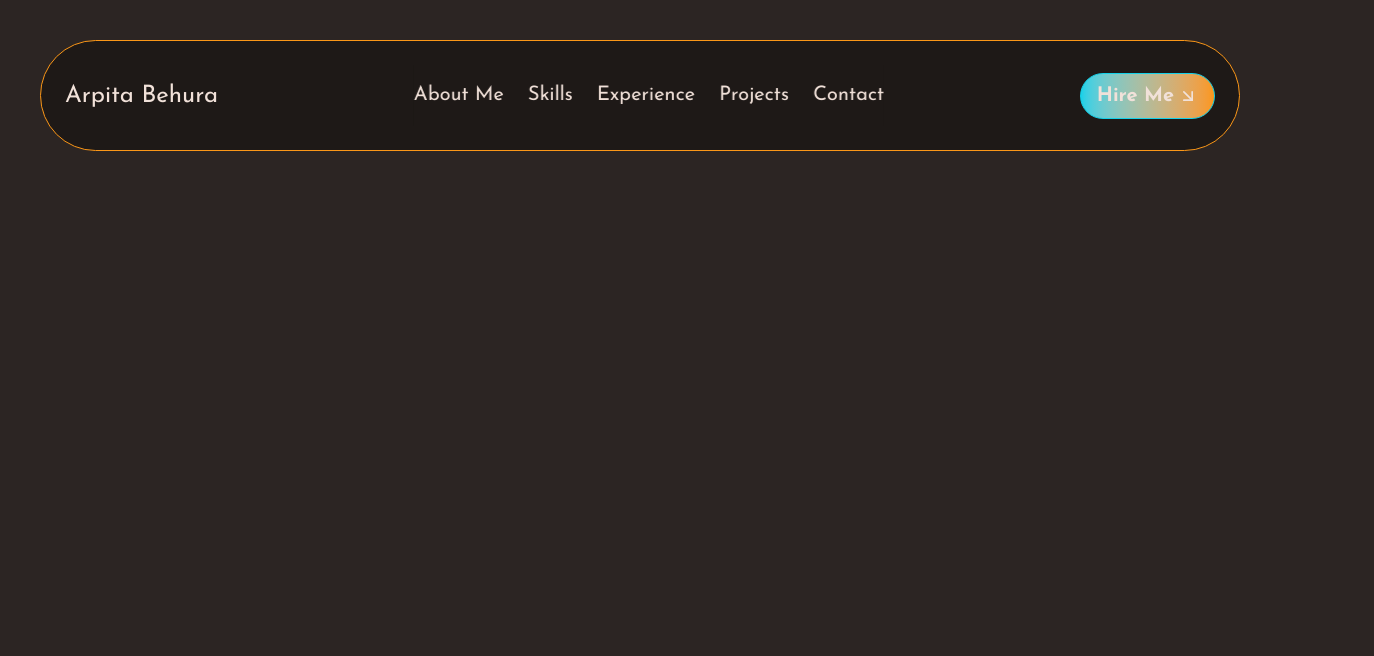
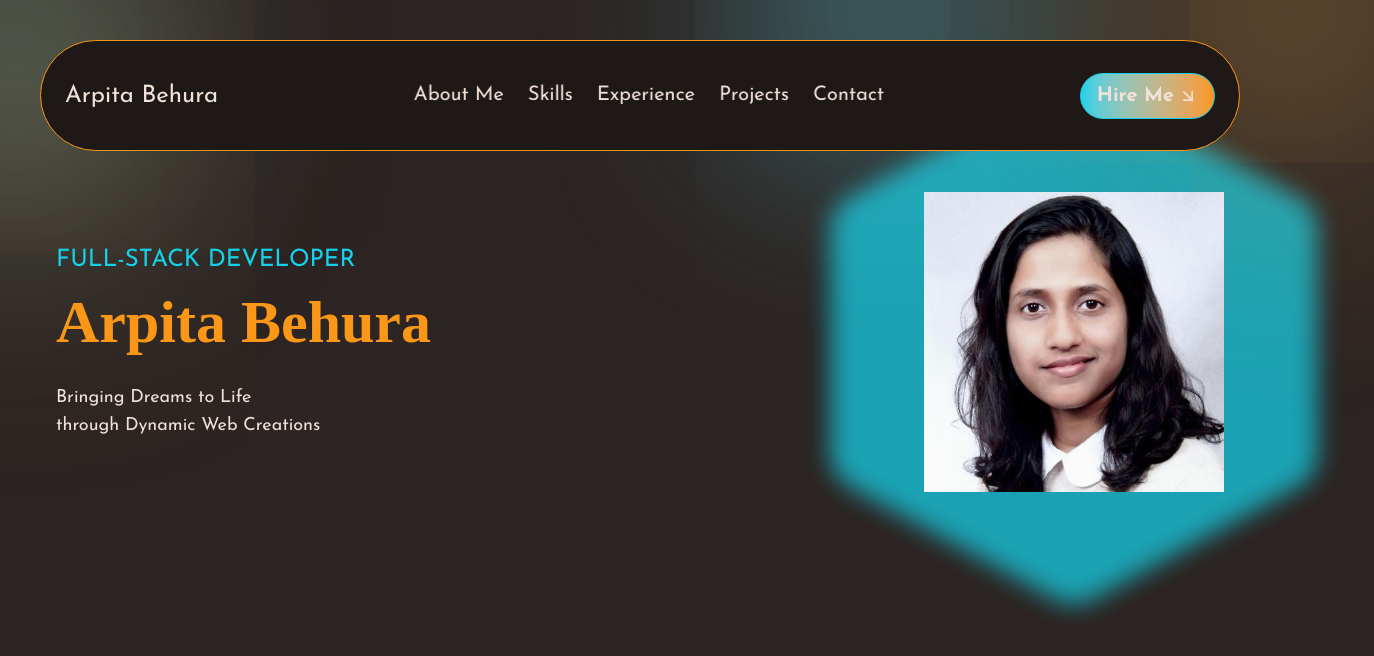
Before and after one commit to AnkitaB5007/ab-portfolio, a React (Vite) app: page / in a window 1280 px wide. Shown: the top 656 px of the page, 1374 px wide, since content can reach past the window. Built offline with nearby package versions, Linux system fonts and the light colour scheme.

Commit message:
Hero section completion

```diff
--- a/src/App.tsx
+++ b/src/App.tsx
@@ -1,5 +1,7 @@
 import './App.css'
 import NavbarMain from "./components/navbar/NavbarMain";
+import HeroMain from "./components/heroSection/HeroMain";
+import HeroGradient from "./components/heroSection/HeroGradient";
 
 function App() {
 
@@ -7,8 +9,10 @@ function App() {
   return (
       <main className="font-body">
         <NavbarMain/>
+        <HeroMain/>
+        <HeroGradient/>
       </main>
   )
 }
 
-export default App
+export default App;
--- /dev/null
+++ b/src/components/heroSection/HeroGradient.tsx
@@ -0,0 +1,12 @@
+const HeroGradient = () => {
+    return (
+        <div>
+            <div className="shadow-cyan-medium absolute top-0 right-[400px] -z-10 animate-pulse"></div>
+            <div className="shadow-cyan-medium absolute top-[5%] left-0 -z-10 opacity-50"></div>
+            <div className="shadow-orange-medium absolute top-0 right-0 -z-10 animate-pulse"></div>
+            <div className="shadow-orange-medium absolute top-[10%] left-0 -z-10 opacity-50 "></div>
+        </div>
+    );
+};
+
+export default HeroGradient;
--- /dev/null
+++ b/src/components/heroSection/HeroMain.tsx
@@ -0,0 +1,15 @@
+import HeroText from "./HeroText";
+import HeroPic from "./HeroPic";
+
+const HeroMain = () => {
+    return (
+        <div className="pt-40 pb-16">
+            <div className="flex md:flex-row sm:flex-col max-w-[1200px] mx-auto justify-between items-center relative px-4">
+                <HeroText/>
+                <HeroPic/>
+            </div>
+        </div>
+    );
+};
+
+export default HeroMain;
--- /dev/null
+++ b/src/components/heroSection/HeroPic.tsx
@@ -0,0 +1,14 @@
+import { PiHexagonFill } from "react-icons/pi";
+
+const HeroPic = () => {
+    return (
+        <div className="h-full flex items-center justify-center">
+            <img src='/images/HexaPic.jpeg' alt='arpita' className='w-[300px] h-[300px] w-auto'/>
+            <div className="absolute -z-10 flex justify-center items-center animate-pulse">
+                <PiHexagonFill className="md:h-[90%] sm:h-[120%] min-h-[600px] w-auto text-cyan blur-md animate-[spin_20s_linear_in]"/>
+            </div>
+        </div>
+    );
+};
+
+export default HeroPic;
--- /dev/null
+++ b/src/components/heroSection/HeroText.tsx
@@ -0,0 +1,11 @@
+const HeroText = () => {
+    return (
+        <div className="flex flex-col gap-4 h-full justify-center md:text-left sm:text-center">
+            <h2 className="lg:text-2xl sm:text-xl uppercase text-cyan">Full-Stack Developer</h2>
+            <h1 className="md:text-[2.8rem] lg:text-6xl sm:text-4xl font-bold font-special text-orange">Arpita Behura</h1>
+            <p className="text-lg mt-4 text-white">Bringing Dreams to Life <br/>through Dynamic Web Creations</p>
+        </div>
+    );
+};
+
+export default HeroText;
--- /dev/null
+++ b/src/components/heroSection/SubHeroSection.tsx
@@ -0,0 +1,9 @@
+const SubHeroSection = () => {
+    return (
+        <div>
+
+        </div>
+    );
+};
+
+export default SubHeroSection;
--- a/src/components/navbar/NavbarMain.tsx
+++ b/src/components/navbar/NavbarMain.tsx
@@ -13,7 +13,7 @@ const NavbarMain = () => {
         <nav className="max-w-[1300px] mx-auto w-full  px-4 fixed left-[50%] -translate-x-[50%] z-20 flex gap-4 mt-2">
             <div className="flex justify-between w-full max-w-[1200px] mx-auto  bg-black items-center p-6 rounded-r-full rounded-l-full border-orange border-[0.5px]">
                 <NavbarLogo/>
-                <div className={`${menuOpen} ? 'sm:block': 'sm:hidden' lg:block`}>
+                <div className={`${menuOpen ? "sm:block" : "sm:hidden"} lg:block`}>
                     <NavbarLinks/>
                 </div>
                 <NavbarBtn/>
```
